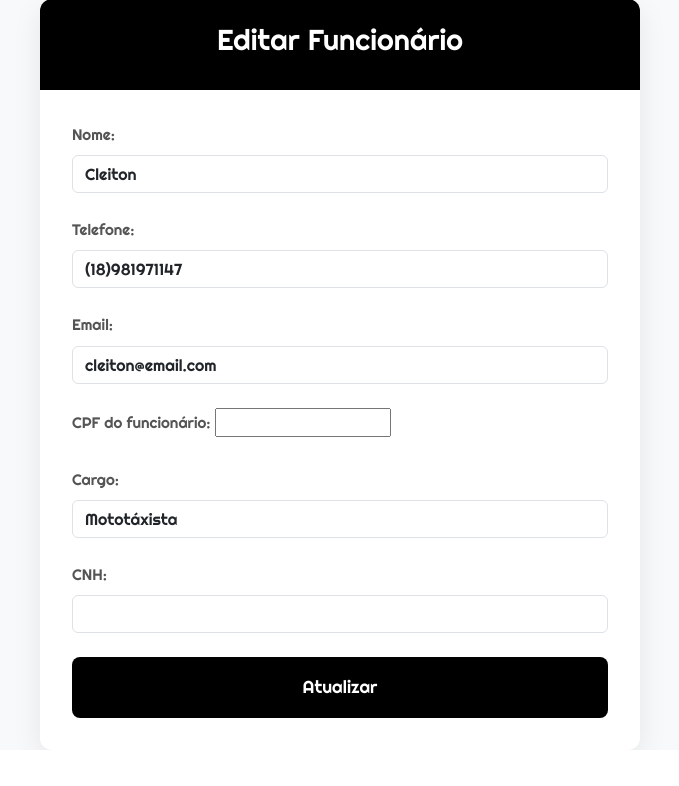
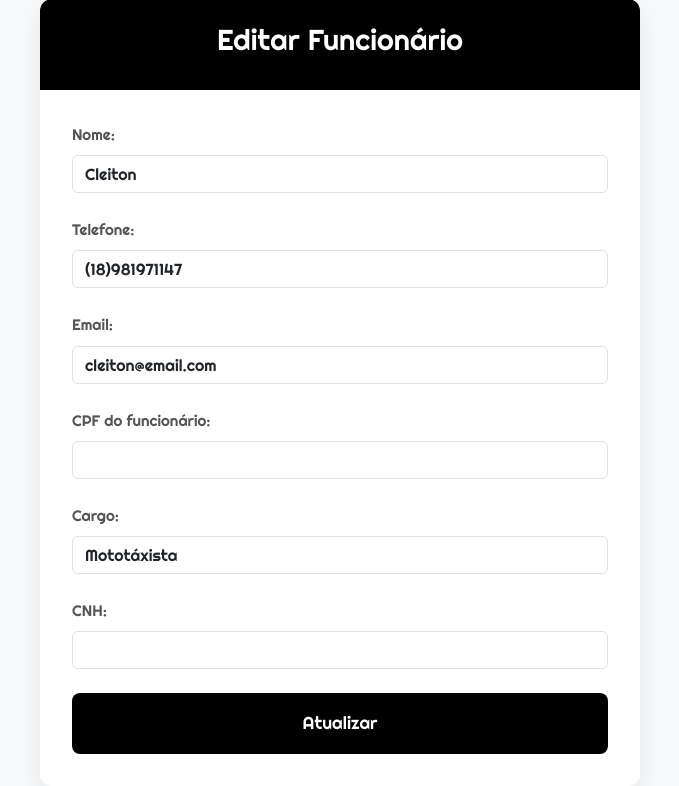
Before and after one commit to lfgiacomelli/ZoomX_Plataforma_Web, a PHP site: page /admin/funcionarios/editar_funcionario.php?id=1 in a window 1280 px wide. Shown: the part 106-892 px from the top of the page, without its empty margins (300-979 px from the left). Before the commit the page ends 856 px from the top, so only its background shows below. Run offline with PHP 8.4, Linux system fonts and the light colour scheme; the visitor is signed in with stand-in values (Sample User, id 1); data comes from the database, SQL or seed files in the repository; data that the repository does not hold is empty; some libraries are stand-ins or nearby versions.

Commit message:
[fix] correção da quantidade máxima de caracteres dentro do campo

```diff
--- a/admin/funcionarios/adicionar_funcionario.php
+++ b/admin/funcionarios/adicionar_funcionario.php
@@ -172,7 +172,7 @@ $anuncios = $stmt->fetchAll(PDO::FETCH_ASSOC);
             </div>
             <div class="form-group">
                 <label for="cpf">CPF do Funcionário:</label>
-                <input type="text" name="cpf" id="cpf" maxlength="11" required />
+                <input type="text" name="cpf" id="cpf" maxlength="14" required />
             </div>
 
             <div class="form-group">
--- a/admin/funcionarios/editar_funcionario.php
+++ b/admin/funcionarios/editar_funcionario.php
@@ -168,7 +168,7 @@ $funcionario = $stmt->fetch(PDO::FETCH_ASSOC);
             </div>
             <div class="form-group">
                 <label for="cpf">CPF do funcionário:</label>
-                <input type="text" name="cpf" id="cpf" value="<?= $funcionario['fun_cpf']; ?>" required>
+                <input type="text" name="cpf" id="cpf" value="<?= $funcionario['fun_cpf']; ?>" class='form-control' required>
             </div>
 
             <div class="form-group">
```
